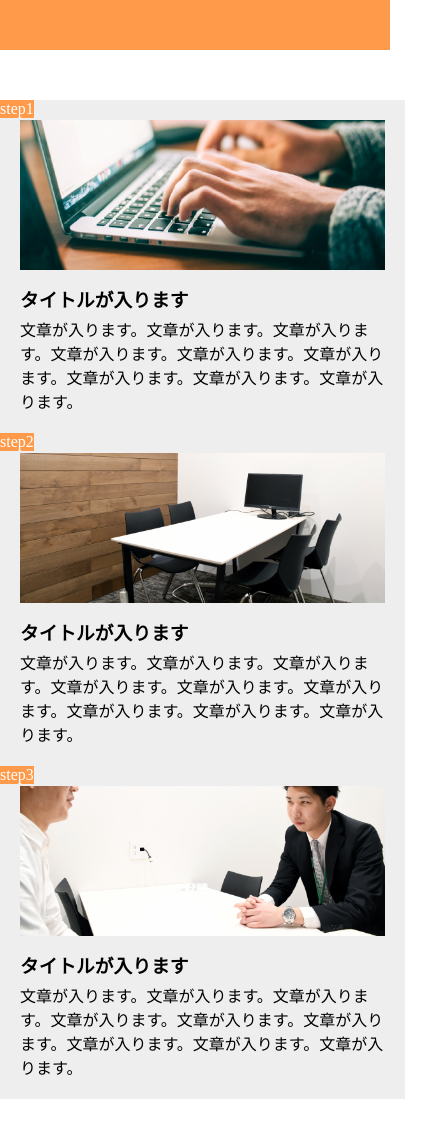
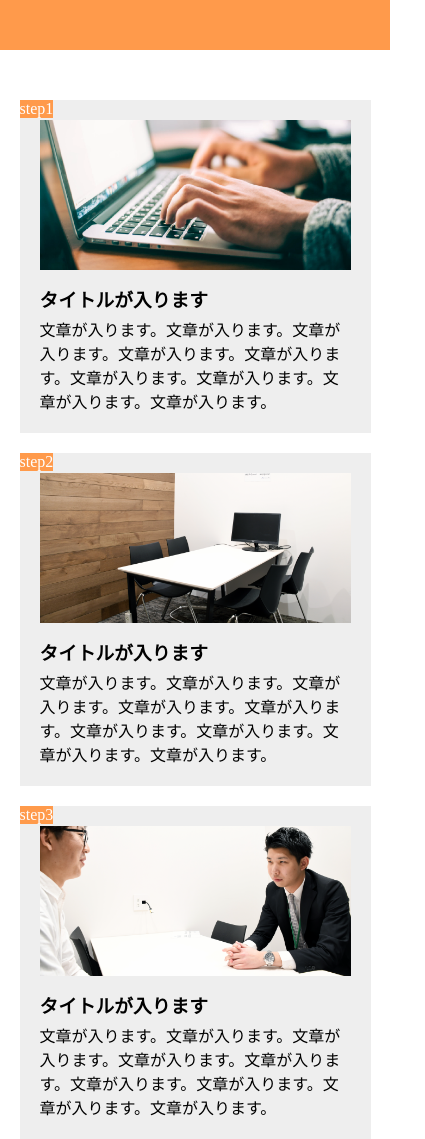
Before and after one commit to lala-hos/capter9, a plain HTML site: page index.html in a window 390 px wide. Shown: the top 1139 px of the page, 425 px wide, since content can reach past the window. Drawn offline with Linux system fonts and the light colour scheme.

Commit message:
Initial Commit

```diff
--- a/index.css
+++ b/index.css
@@ -68,16 +68,22 @@ footer {
 
 @media screen and (max-width: 768px) {
 main {
-  width: 425px;
+  width: 100%;
   margin: 50px auto;
   display: block;
 }
 
 .step-box {
-  width: 405px;
-  margin-right: 100px;
+  width: 90%;
+  margin-right: auto;
+  margin-left: auto;
   padding: 20px;
   position: relative;
+  margin-bottom: 20px;
 
   }
+  .step-box:nth-child(3) {
+    margin-right: auto;
+    margin-left: auto;
+  }
 }
```
